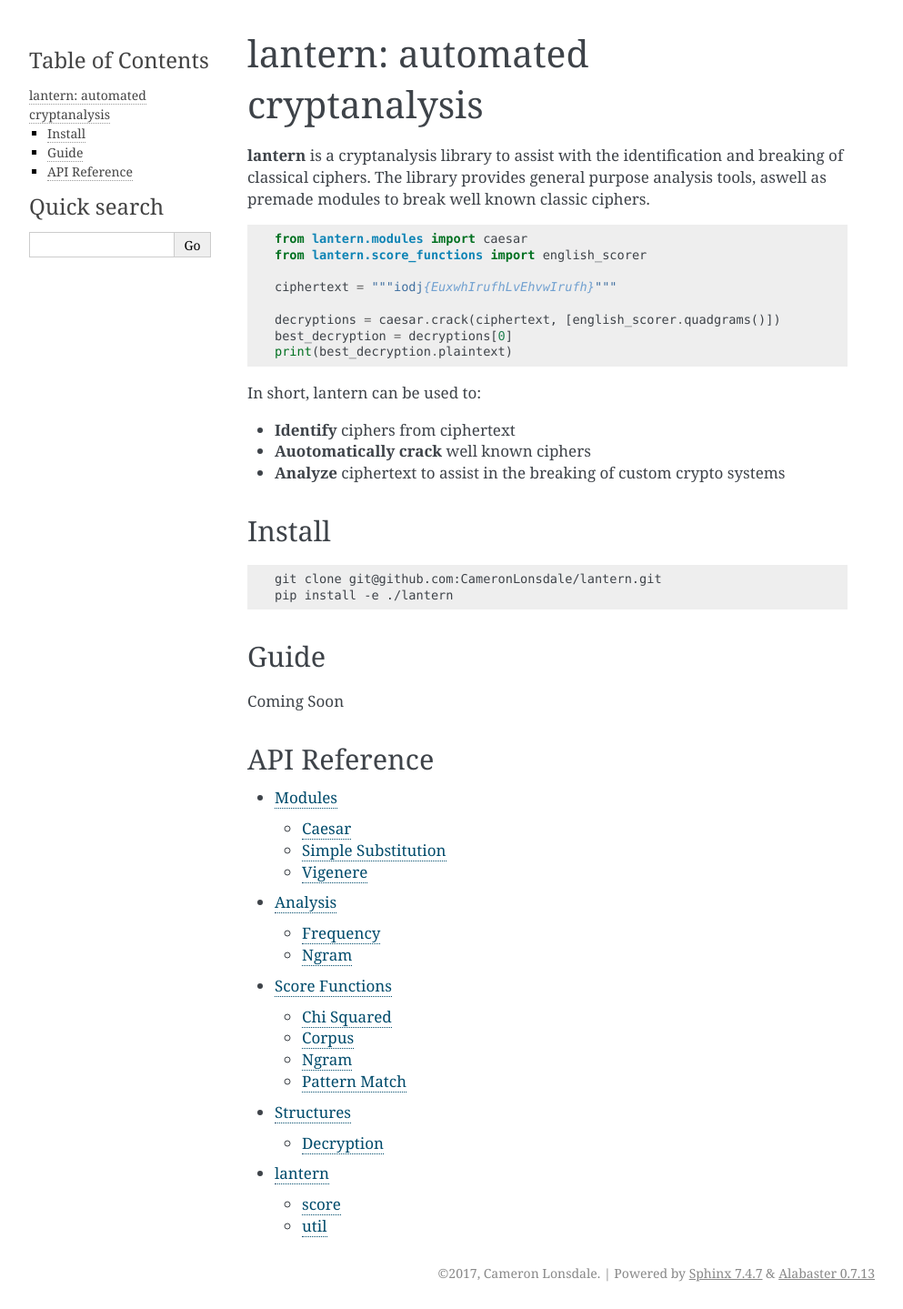
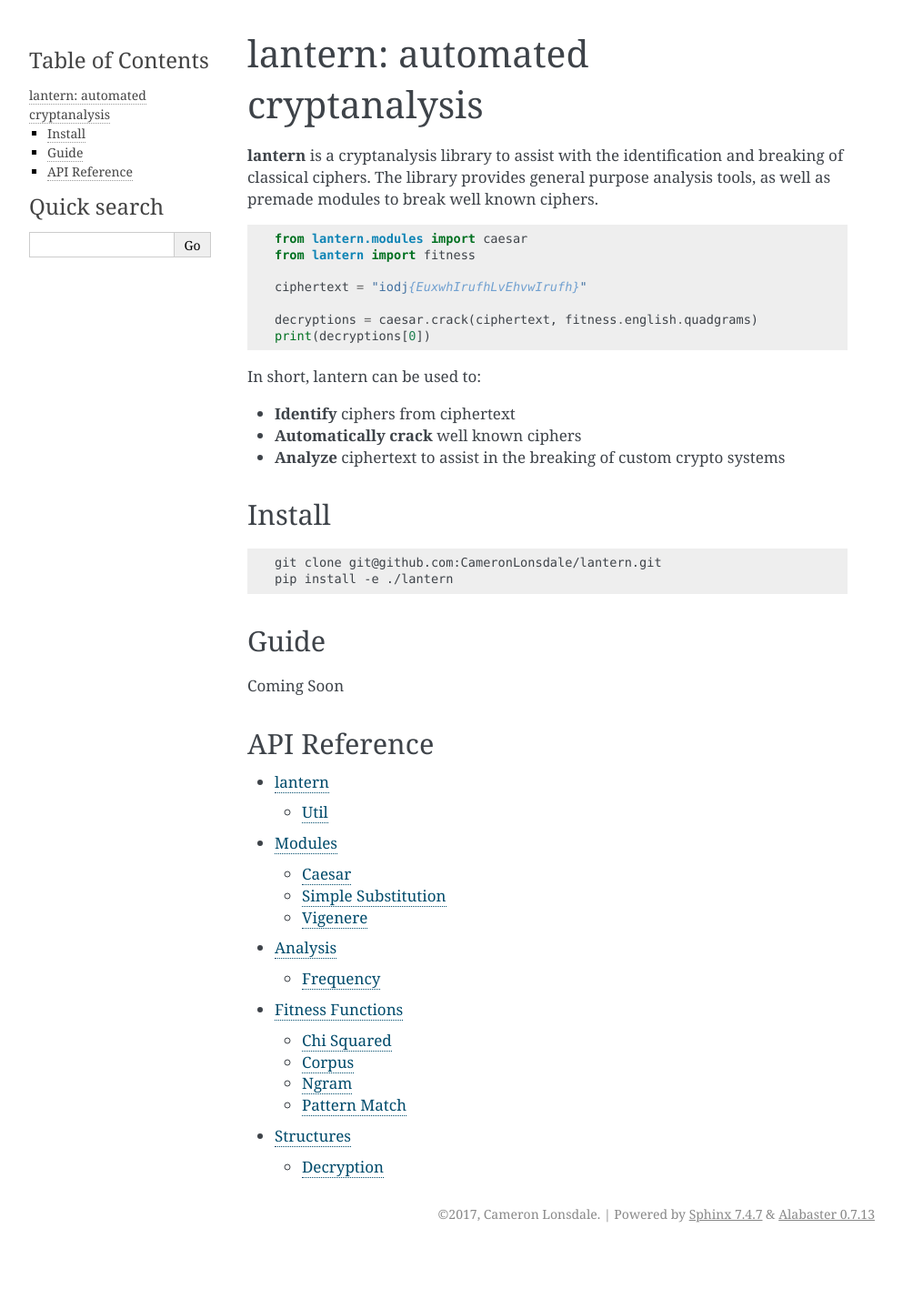
Before and after one commit to CameronLonsdale/lantern, a Sphinx documentation site: the page built from docs/source/index.rst, in a window 1280 px wide. Shown: the whole page at 91% size, without its empty margins (148-1141 px from the left). Built offline with Sphinx 7.4.7, drawn with Linux system fonts in a browser that asks for light colours; after the commit the page ends 1374 px from its top, so only the background shows below that.

Commit message:
score.py documentation updated, another test function added

```diff
--- a/docs/source/index.rst
+++ b/docs/source/index.rst
@@ -2,25 +2,26 @@
 lantern: automated cryptanalysis
 ********************************
 
-**lantern** is a cryptanalysis library to assist with the identification and breaking of classical ciphers. The library provides general purpose analysis tools, aswell as premade modules to break well known classic ciphers. ::
+**lantern** is a cryptanalysis library to assist with the identification and breaking of classical ciphers. The library provides general purpose analysis tools, as well as premade modules to break well known ciphers. ::
 
     from lantern.modules import caesar
-    from lantern.score_functions import english_scorer
+    from lantern import fitness
 
-    ciphertext = """iodj{EuxwhIrufhLvEhvwIrufh}"""
+    ciphertext = "iodj{EuxwhIrufhLvEhvwIrufh}"
 
-    decryptions = caesar.crack(ciphertext, [english_scorer.quadgrams()])
-    best_decryption = decryptions[0]
-    print(best_decryption.plaintext)
+    decryptions = caesar.crack(ciphertext, fitness.english.quadgrams)
+    print(decryptions[0])
+
 
 In short, lantern can be used to:
 
-* **Identify** ciphers from ciphertext
-* **Auotomatically crack** well known ciphers
-* **Analyze** ciphertext to assist in the breaking of custom crypto systems
++ **Identify** ciphers from ciphertext
++ **Automatically crack** well known ciphers
++ **Analyze** ciphertext to assist in the breaking of custom crypto systems
 
 Install
 =======
+
 .. code-block:: bash
 
     git clone git@github.com:CameronLonsdale/lantern.git
@@ -28,16 +29,17 @@ Install
 
 Guide
 =====
+
 Coming Soon
-
 
 API Reference
 =============
+
 .. toctree::
    :maxdepth: 2
 
+   lantern
    lantern.modules
    lantern.analysis
-   lantern.score_functions
+   lantern.fitness
    lantern.structures
-   lantern
```
Also changed, not shown: docs/source/lantern.analysis.rst (+3 -10 lines), docs/source/lantern.fitness.rst (added, +31 -0 lines), docs/source/lantern.rst (+2 -7 lines), docs/source/lantern.score_functions.rst (deleted, +0 -31 lines), 2 other files.
